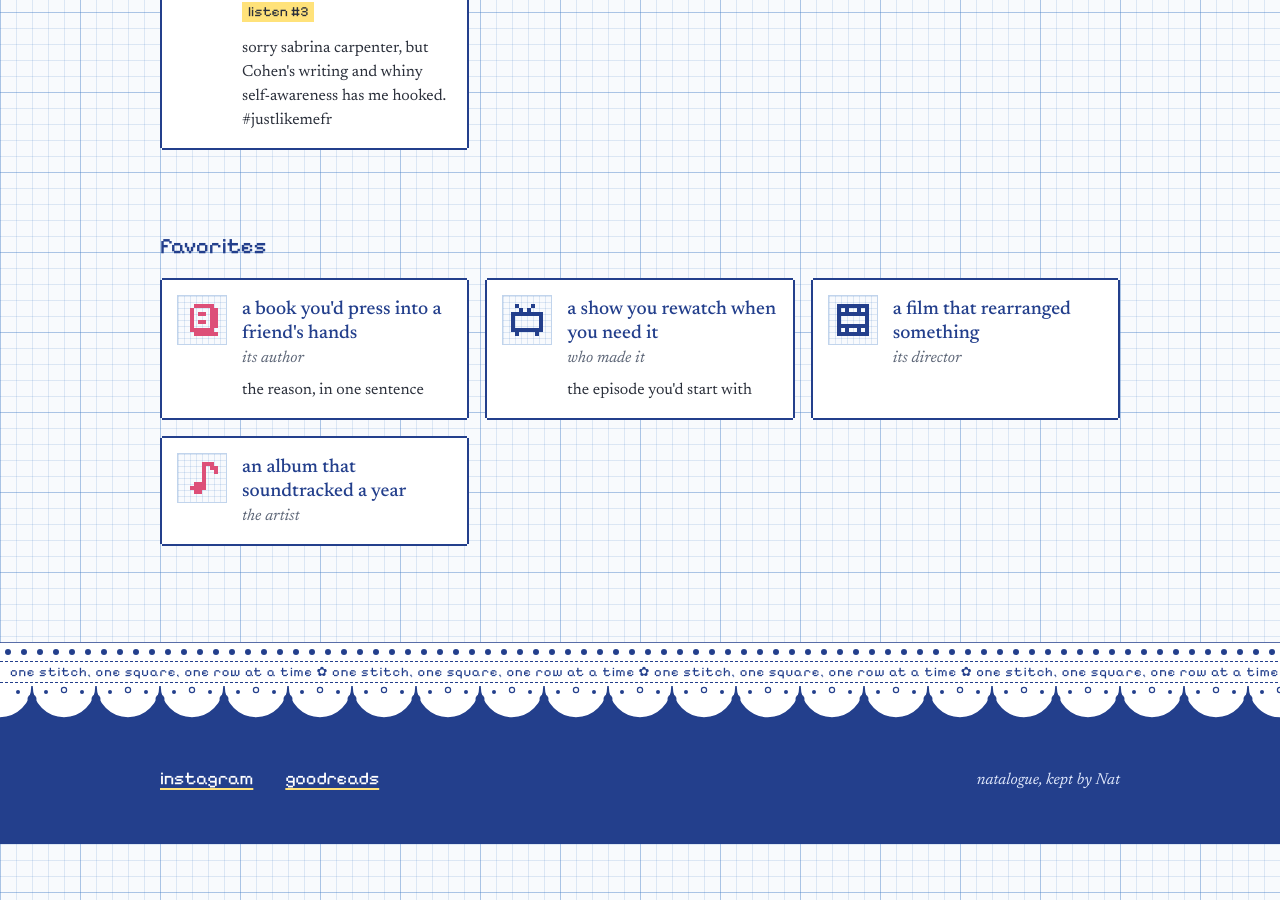
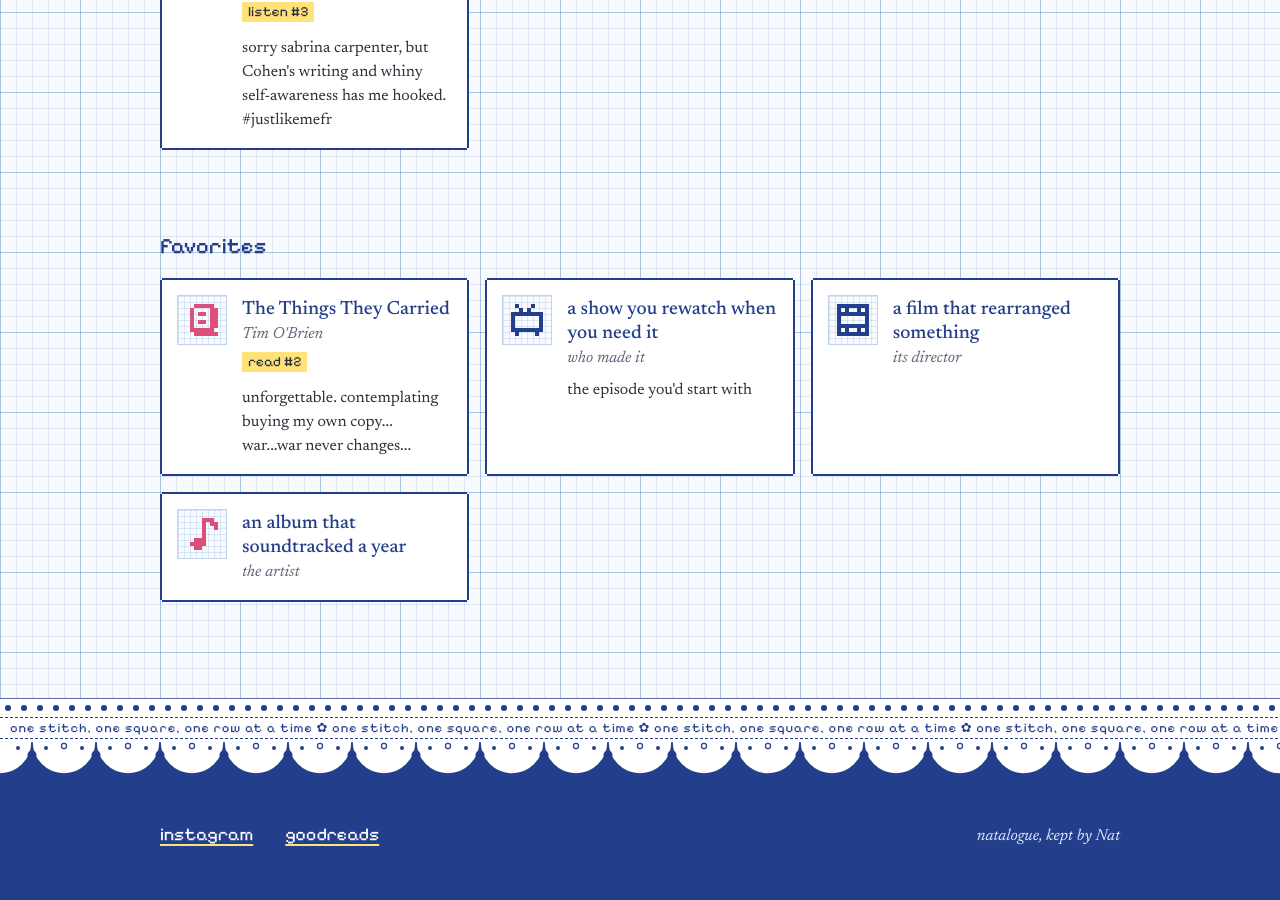
Before and after one commit to alijahbuada/natalogue, a Jekyll site: the page built from shelves.html, in a window 1280 px wide and 900 px high, scrolled down 948 px. Built offline with Jekyll 4.4.1, drawn with Linux system fonts in a browser that asks for light colours.

Commit message:
Update _data/shelves.yml (via editor)

```diff
--- a/_data/shelves.yml
+++ b/_data/shelves.yml
@@ -25,10 +25,12 @@ currently:
     note: "sorry sabrina carpenter, but Cohen's writing and whiny self-awareness has
       me hooked. #justlikemefr"
 favorites:
-  - title: a book you'd press into a friend's hands
+  - title: The Things They Carried
     type: book
-    by: its author
-    note: the reason, in one sentence
+    by: Tim O'Brien
+    progress: "read #2"
+    note: unforgettable. contemplating buying my own copy... war...war never
+      changes...
   - title: a show you rewatch when you need it
     type: show
     by: who made it
```
